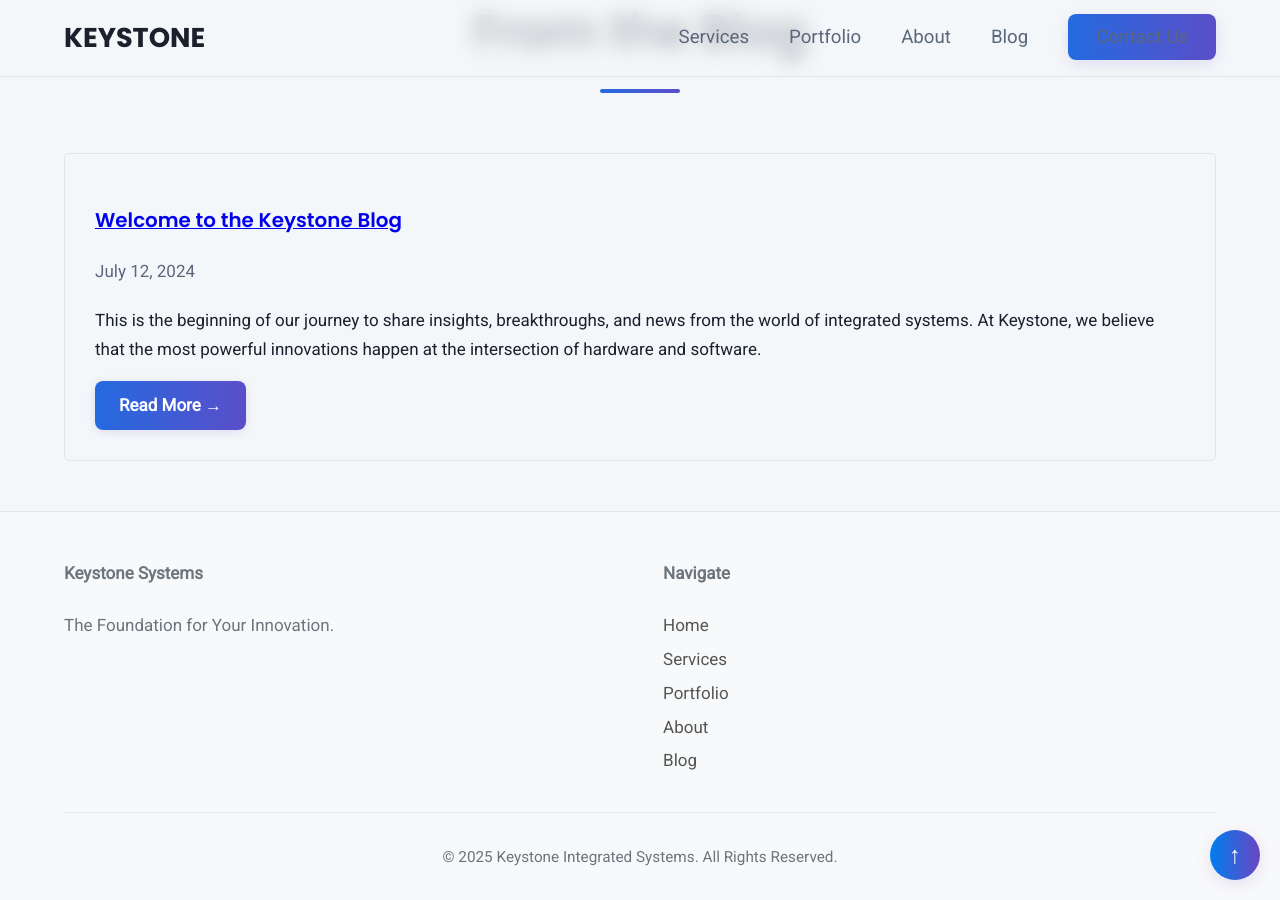
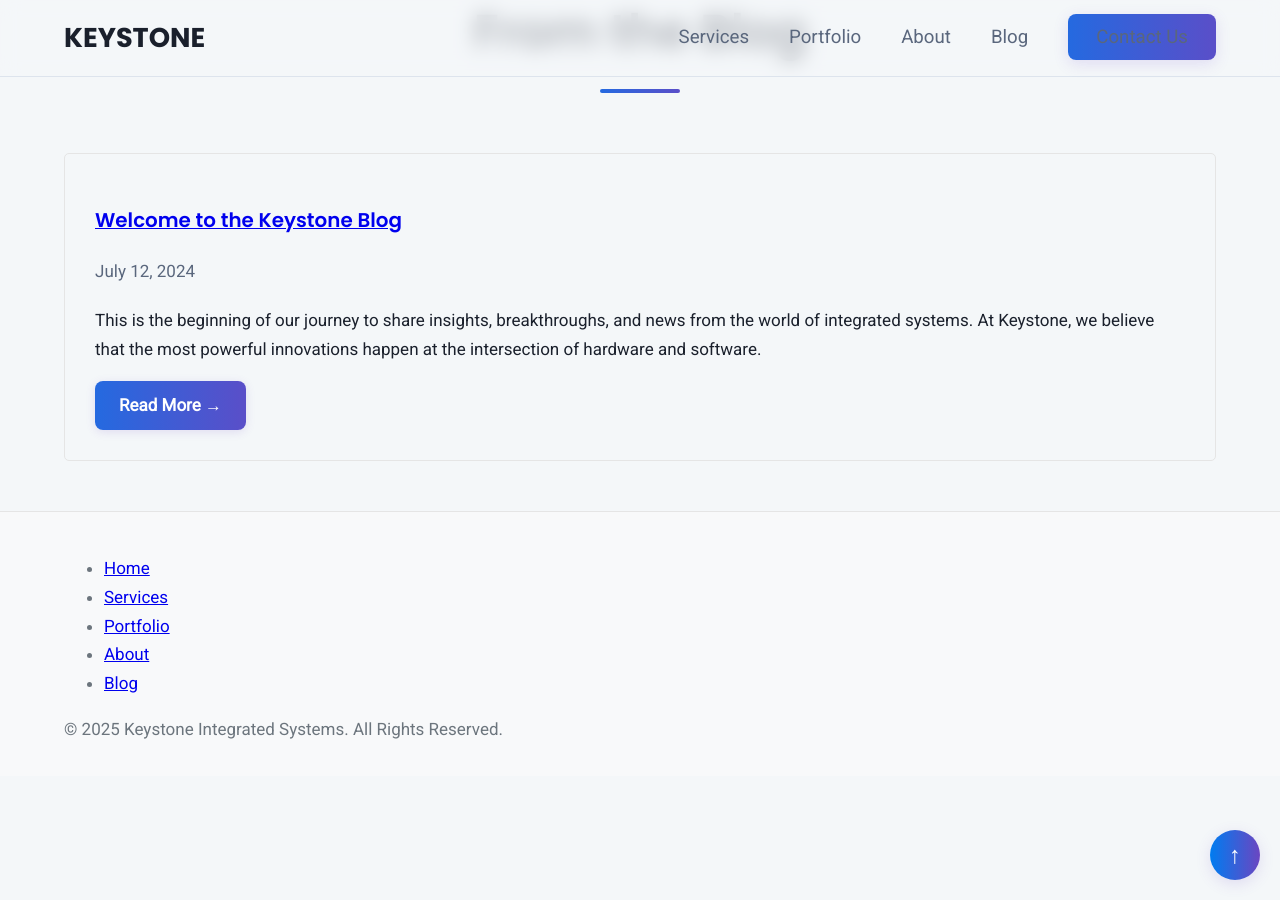
Before and after one commit to CircuitX-Systems/CircuitX-Systems.github.io, a Jekyll site: the page built from index.html, in a window 1280 px wide and 900 px high, scrolled down 665 px. Built offline with Jekyll 4.4.1, drawn with Linux system fonts in a browser that asks for light colours.

Commit message:
Update footer.html

```diff
--- a/_includes/footer.html
+++ b/_includes/footer.html
@@ -1,26 +1,15 @@
 <footer>
     <div class="container">
-        <div class="footer-content">
-            <div class="footer-about">
-                <h4>Keystone Systems</h4>
-                <p>The Foundation for Your Innovation.</p>
-            </div>
-            <div class="footer-links">
-                <h4>Navigate</h4>
-                <ul>
-                    <li><a href="{{ '/' | relative_url }}">Home</a></li>
-                    <li><a href="{{ '/services.html' | relative_url }}">Services</a></li>
-                    <li><a href="{{ '/portfolio.html' | relative_url }}">Portfolio</a></li>
+        <!-- The navigation links will be styled to be horizontal -->
+        <ul class="footer-nav">
+            <li><a href="{{ '/' | relative_url }}">Home</a></li>
+            <li><a href="{{ '/services.html' | relative_url }}">Services</a></li>
+            <li><a href="{{ '/portfolio.html' | relative_url }}">Portfolio</a></li>
+            <li><a href="{{ '/about.html' | relative_url }}">About</a></li>
+            <li><a href="{{ '/blog.html' | relative_url }}">Blog</a></li>
+        </ul>
 
-                    <!-- ADD THIS LINE -->
-                    <li><a href="{{ '/about.html' | relative_url }}">About</a></li>
-
-                    <li><a href="{{ '/blog.html' | relative_url }}">Blog</a></li>
-                </ul>
-            </div>
-        </div>
-        <div class="footer-bottom">
-            <p>© {{ site.time | date: "%Y" }} Keystone Integrated Systems. All Rights Reserved.</p>
-        </div>
+        <!-- The copyright text below the links -->
+        <p class="footer-copyright">© {{ site.time | date: "%Y" }} Keystone Integrated Systems. All Rights Reserved.</p>
     </div>
 </footer>
```
